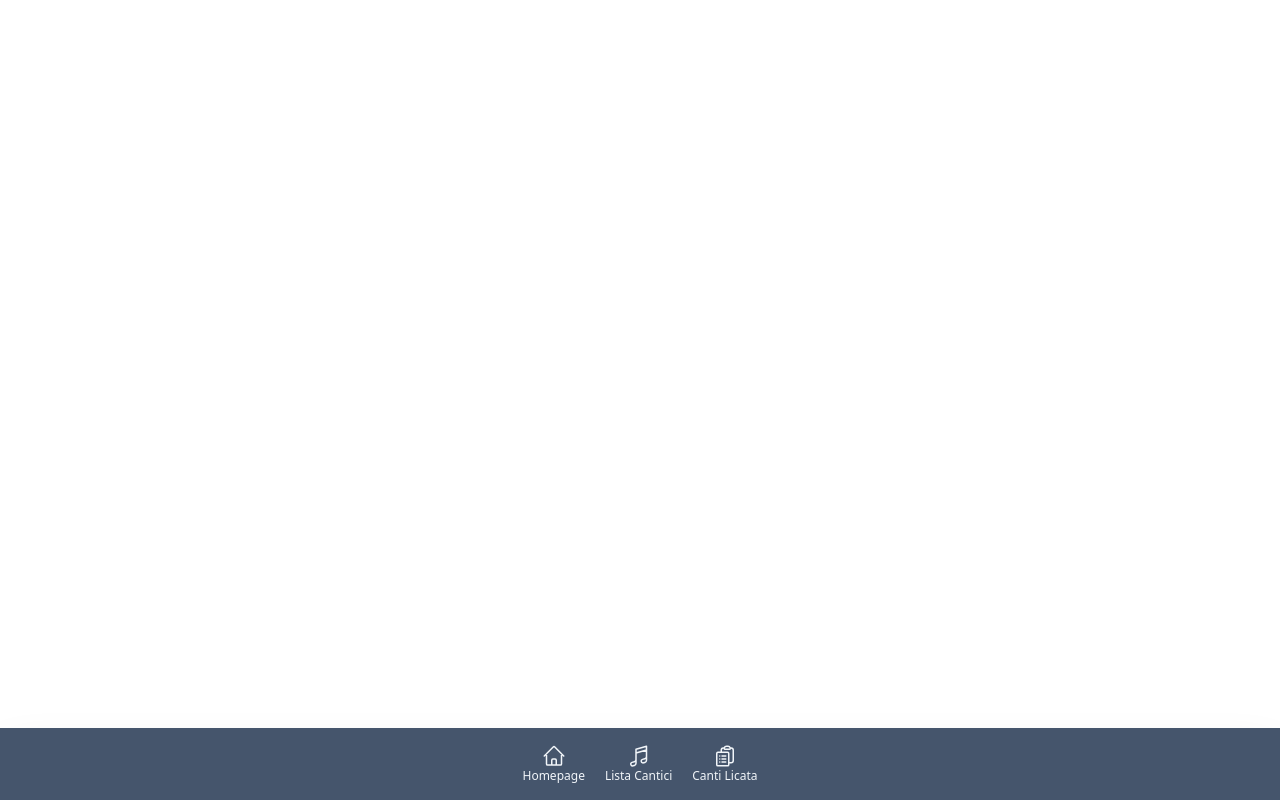
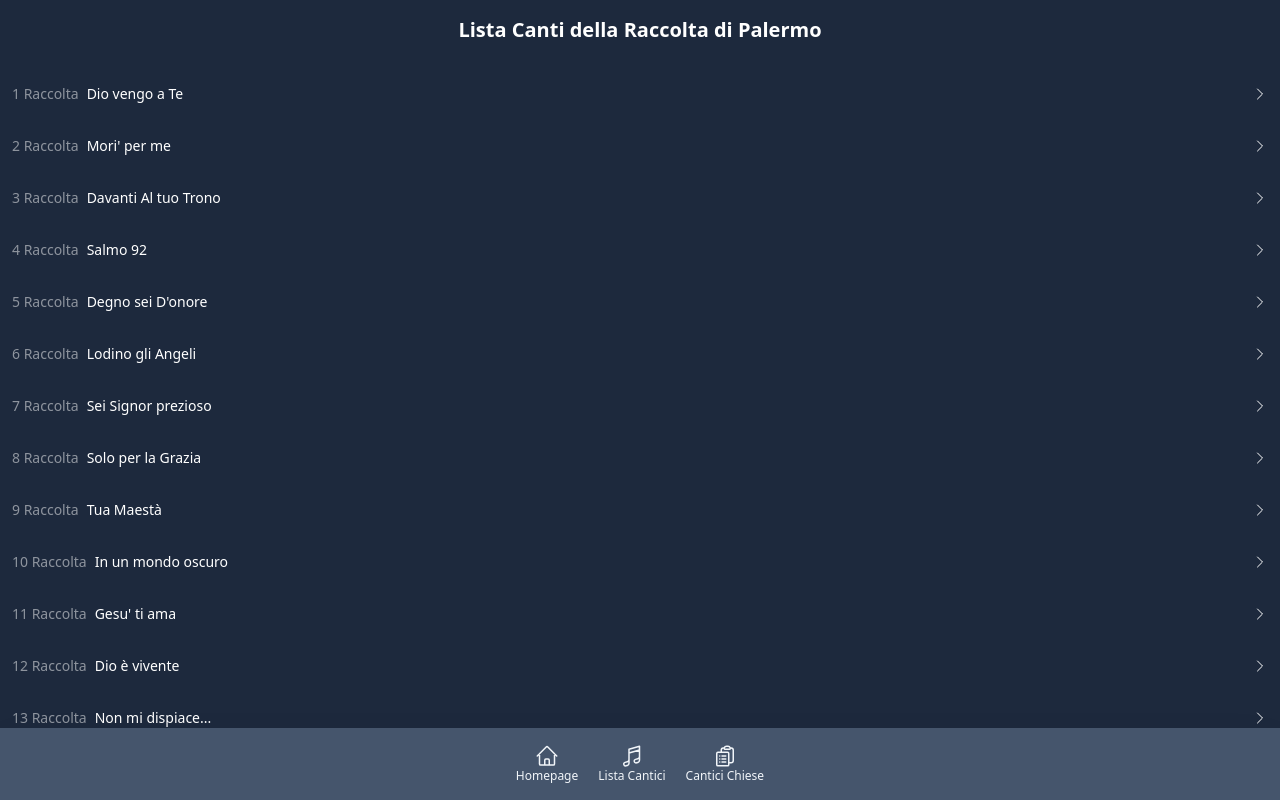
Before and after one commit to CamilloFallu-Dev/App-Cantici, a React (Vite) app: page /raccoltapalermo in a window 1280 px wide. Shown: the top 800 px of the page. Built offline with nearby package versions, Linux system fonts and the light colour scheme.

Commit message:
aggiornamento app

```diff
--- a/src/App.jsx
+++ b/src/App.jsx
@@ -7,6 +7,7 @@ import Homepage from "./Component/Homepage";
 import Audio from "./Component/Audio";
 import Raccolta from "./Component/Raccolta";
 import CantiRaccolta from "./Component/CantiRaccolta";
+import Chiesapalermo from "./Component/Chiesapalermo";
 // import Contatti from "./Component/Contatti";
 
 function App() {
@@ -20,6 +21,8 @@ function App() {
           <Route path="/cantico/:id" element={<Cantico />} />
           <Route path="/raccolta" element={<Raccolta />} />
           <Route path="/raccolta/:id" element={<CantiRaccolta />} />
+          <Route path="/raccoltapalermo" element={<Chiesapalermo />} />
+          <Route path="/raccoltapalermo/:id" element={<CantiRaccolta />} />
           <Route path="/audio" element={<Audio />} />
         </Routes>
       </div>
--- /dev/null
+++ b/src/Component/Chiesapalermo.jsx
@@ -0,0 +1,89 @@
+import React from "react";
+import { Link } from "react-router-dom"; // Importa Link per il routing
+
+const raccoltapalermo = [
+  { id: 14, autore: "1 Raccolta", titolo: "Dio vengo a Te" },
+  { id: 15, autore: "2 Raccolta", titolo: "Mori' per me" },
+  { id: 16, autore: "3 Raccolta", titolo: "Davanti Al tuo Trono" },
+  { id: 17, autore: "4 Raccolta", titolo: "Salmo 92" },
+  { id: 18, autore: "5 Raccolta", titolo: "Degno sei D'onore" },
+  { id: 19, autore: "6 Raccolta", titolo: "Lodino gli Angeli" },
+  { id: 20, autore: "7 Raccolta", titolo: "Sei Signor prezioso" },
+  { id: 21, autore: "8 Raccolta", titolo: "Solo per la Grazia" },
+  { id: 22, autore: "9 Raccolta", titolo: "Tua Maestà" },
+  { id: 23, autore: "10 Raccolta", titolo: "In un mondo oscuro" },
+  { id: 24, autore: "11 Raccolta", titolo: "Gesu' ti ama" },
+  { id: 25, autore: "12 Raccolta", titolo: "Dio è vivente" },
+  { id: 26, autore: "13 Raccolta", titolo: "Non mi dispiace..." },
+  { id: 27, autore: "14 Raccolta", titolo: "Un giorno di festa" },
+  { id: 28, autore: "15 Raccolta", titolo: "Noi veniamo davanti a Te" },
+  { id: 29, autore: "16 Raccolta", titolo: "Tutto cio'" },
+  { id: 30, autore: "17 Raccolta", titolo: "Vieni spirito vien'" },
+  { id: 31, autore: "18 Raccolta", titolo: "Osanna all'altissimo'" },
+  { id: 32, autore: "19 Raccolta", titolo: "Ineffabile'" },
+  { id: 33, autore: "20 Raccolta", titolo: "Dalla nascita del sol'" },
+  { id: 34, autore: "21 Raccolta", titolo: "Il sacrificio della Lode" },
+  { id: 35, autore: "22 Raccolta", titolo: "Apri i miei occhi" },
+  { id: 36, autore: "23 Raccolta", titolo: "Tu non sei un Dio creato" },
+  { id: 37, autore: "24 Raccolta", titolo: "Io so che Tu sei qui" },
+  { id: 38, autore: "25 Raccolta", titolo: "Se mi trovassi nella tempesta" },
+  { id: 39, autore: "26 Raccolta", titolo: "Amare Te" },
+  { id: 40, autore: "27 Raccolta", titolo: "C'è un Dio Molto Grande" },
+  { id: 41, autore: "28 Raccolta", titolo: "Un Miracolo" },
+  { id: 42, autore: "29 Raccolta", titolo: "Non c'è altro Trono" },
+  { id: 43, autore: "30 Raccolta", titolo: "C'è una sola Via" },
+  { id: 44, autore: "31 Raccolta", titolo: "La tua Benedizione" },
+];
+
+export default function Chiesapalermo() {
+  return (
+    <div className="bg-slate-800 mb-18">
+      <h1 className="text-xl text-center font-extrabold text-white p-4">
+        Lista Canti della Raccolta di Palermo
+      </h1>
+      <ul role="list" className="  rounded-lg p-2">
+        {raccoltapalermo.map((item) => (
+          <li
+            key={item.id}
+            className="flex justify-between  items-center gap-x-6 py-4 p-1 text-white"
+          >
+            <div className="flex justify-between gap-2">
+              <Link
+                to={`/raccoltapalermo/${item.id}`}
+                className="text-white/50 text-sm"
+              >
+                <p>{item.autore}</p>
+              </Link>
+              <Link
+                to={`/raccoltapalermo/${item.id}`}
+                className="text-white text-sm"
+              >
+                <p>{item.titolo}</p>
+              </Link>
+            </div>
+            <div className="items-end">
+              <Link to={`/raccoltapalermo/${item.id}`}>
+                <span className="flex justify-between items-center">
+                  <svg
+                    xmlns="http://www.w3.org/2000/svg"
+                    fill="none"
+                    viewBox="0 0 24 24"
+                    strokeWidth={1.5}
+                    stroke="currentColor"
+                    className="size-4"
+                  >
+                    <path
+                      strokeLinecap="round"
+                      strokeLinejoin="round"
+                      d="m8.25 4.5 7.5 7.5-7.5 7.5"
+                    />
+                  </svg>
+                </span>
+              </Link>
+            </div>
+          </li>
+        ))}
+      </ul>
+    </div>
+  );
+}
--- a/src/Component/Navbar.jsx
+++ b/src/Component/Navbar.jsx
@@ -1,10 +1,86 @@
-import React from "react";
+// import React from "react";
+// import { Link } from "react-router-dom";
+
+// export default function Navbar() {
+//   return (
+//     <div>
+//       <nav className="fixed bottom-0 w-full bg-slate-600 text-slate-100  p-4 text-md shadow-2xl flex gap-5 justify-center z-50">
+//         <Link
+//           to="/"
+//           className="cursor-pointer focus:text-slate-400 flex flex-col justify-center items-center text-xs"
+//         >
+//           <svg
+//             xmlns="http://www.w3.org/2000/svg"
+//             fill="none"
+//             viewBox="0 0 24 24"
+//             strokeWidth={1.5}
+//             stroke="currentColor"
+//             className="size-6"
+//           >
+//             <path
+//               strokeLinecap="round"
+//               strokeLinejoin="round"
+//               d="m2.25 12 8.954-8.955c.44-.439 1.152-.439 1.591 0L21.75 12M4.5 9.75v10.125c0 .621.504 1.125 1.125 1.125H9.75v-4.875c0-.621.504-1.125 1.125-1.125h2.25c.621 0 1.125.504 1.125 1.125V21h4.125c.621 0 1.125-.504 1.125-1.125V9.75M8.25 21h8.25"
+//             />
+//           </svg>
+//           <p>Homepage</p>
+//         </Link>
+
+//         <Link
+//           to="/lista-cantici"
+//           className="cursor-pointer focus:text-slate-400 flex flex-col justify-center items-center text-xs"
+//         >
+//           <svg
+//             xmlns="http://www.w3.org/2000/svg"
+//             fill="none"
+//             viewBox="0 0 24 24"
+//             strokeWidth={1.5}
+//             stroke="currentColor"
+//             className="size-6"
+//           >
+//             <path
+//               strokeLinecap="round"
+//               strokeLinejoin="round"
+//               d="m9 9 10.5-3m0 6.553v3.75a2.25 2.25 0 0 1-1.632 2.163l-1.32.377a1.803 1.803 0 1 1-.99-3.467l2.31-.66a2.25 2.25 0 0 0 1.632-2.163Zm0 0V2.25L9 5.25v10.303m0 0v3.75a2.25 2.25 0 0 1-1.632 2.163l-1.32.377a1.803 1.803 0 0 1-.99-3.467l2.31-.66A2.25 2.25 0 0 0 9 15.553Z"
+//             />
+//           </svg>
+//           <p>Lista Cantici</p>
+//         </Link>
+
+//         <Link
+//           to="/raccolta"
+//           className="cursor-pointer focus:text-slate-400 flex flex-col justify-center items-center text-xs"
+//         >
+// <svg
+//   xmlns="http://www.w3.org/2000/svg"
+//   fill="none"
+//   viewBox="0 0 24 24"
+//   strokeWidth={1.5}
+//   stroke="currentColor"
+//   className="size-6"
+// >
+//   <path
+//     strokeLinecap="round"
+//     strokeLinejoin="round"
+//     d="M9 12h3.75M9 15h3.75M9 18h3.75m3 .75H18a2.25 2.25 0 0 0 2.25-2.25V6.108c0-1.135-.845-2.098-1.976-2.192a48.424 48.424 0 0 0-1.123-.08m-5.801 0c-.065.21-.1.433-.1.664 0 .414.336.75.75.75h4.5a.75.75 0 0 0 .75-.75 2.25 2.25 0 0 0-.1-.664m-5.8 0A2.251 2.251 0 0 1 13.5 2.25H15c1.012 0 1.867.668 2.15 1.586m-5.8 0c-.376.023-.75.05-1.124.08C9.095 4.01 8.25 4.973 8.25 6.108V8.25m0 0H4.875c-.621 0-1.125.504-1.125 1.125v11.25c0 .621.504 1.125 1.125 1.125h9.75c.621 0 1.125-.504 1.125-1.125V9.375c0-.621-.504-1.125-1.125-1.125H8.25ZM6.75 12h.008v.008H6.75V12Zm0 3h.008v.008H6.75V15Zm0 3h.008v.008H6.75V18Z"
+//   />
+// </svg>
+//           <p>Canti Licata</p>
+//         </Link>
+//       </nav>
+//     </div>
+//   );
+// }
+import React, { useState } from "react";
 import { Link } from "react-router-dom";
 
 export default function Navbar() {
+  const [dropdownOpen, setDropdownOpen] = useState(false);
+
   return (
     <div>
-      <nav className="fixed bottom-0 w-full bg-slate-600 text-slate-100  p-4 text-md shadow-2xl flex gap-5 justify-center z-50">
+      <nav className="fixed bottom-0 w-full bg-slate-600 text-slate-100 p-4 text-md shadow-2xl flex gap-5 justify-center z-50">
+        {/* Homepage */}
         <Link
           to="/"
           className="cursor-pointer focus:text-slate-400 flex flex-col justify-center items-center text-xs"
@@ -47,8 +123,19 @@ export default function Navbar() {
           <p>Lista Cantici</p>
         </Link>
 
-        <Link
+        {/* Canti Licata */}
+        {/* <Link
           to="/raccolta"
+          className="cursor-pointer focus:text-slate-400 flex flex-col justify-center items-center text-xs"
+        >
+          {/* ... SVG & label */}
+        {/* <p>Canti Licata</p>
+        </Link> */}
+
+        {/* Dropdown Cantici Chiese */}
+        <div className="relative ">
+          <button
+            onClick={() => setDropdownOpen(!dropdownOpen)}
             className="cursor-pointer focus:text-slate-400 flex flex-col justify-center items-center text-xs"
           >
             <svg
@@ -65,8 +152,27 @@ export default function Navbar() {
                 d="M9 12h3.75M9 15h3.75M9 18h3.75m3 .75H18a2.25 2.25 0 0 0 2.25-2.25V6.108c0-1.135-.845-2.098-1.976-2.192a48.424 48.424 0 0 0-1.123-.08m-5.801 0c-.065.21-.1.433-.1.664 0 .414.336.75.75.75h4.5a.75.75 0 0 0 .75-.75 2.25 2.25 0 0 0-.1-.664m-5.8 0A2.251 2.251 0 0 1 13.5 2.25H15c1.012 0 1.867.668 2.15 1.586m-5.8 0c-.376.023-.75.05-1.124.08C9.095 4.01 8.25 4.973 8.25 6.108V8.25m0 0H4.875c-.621 0-1.125.504-1.125 1.125v11.25c0 .621.504 1.125 1.125 1.125h9.75c.621 0 1.125-.504 1.125-1.125V9.375c0-.621-.504-1.125-1.125-1.125H8.25ZM6.75 12h.008v.008H6.75V12Zm0 3h.008v.008H6.75V15Zm0 3h.008v.008H6.75V18Z"
               />
             </svg>
-          <p>Canti Licata</p>
+            <p>Cantici Chiese</p>
+          </button>
+          {dropdownOpen && (
+            <div className="absolute bottom-14 bg-slate-700 text-white rounded-md shadow-lg flex flex-col overflow-auto py-2 w-40 text-sm">
+              <Link
+                to="/raccolta"
+                className="hover:bg-slate-600 px-4 py-2"
+                onClick={() => setDropdownOpen(false)}
+              >
+                Chiesa Licata
               </Link>
+              <Link
+                to="/raccoltapalermo"
+                className="hover:bg-slate-600 px-4 py-2"
+                onClick={() => setDropdownOpen(false)}
+              >
+                Chiesa Palermo
+              </Link>
+            </div>
+          )}
+        </div>
       </nav>
     </div>
   );
```
Lines whose indentation alone changed are shown as unchanged.
